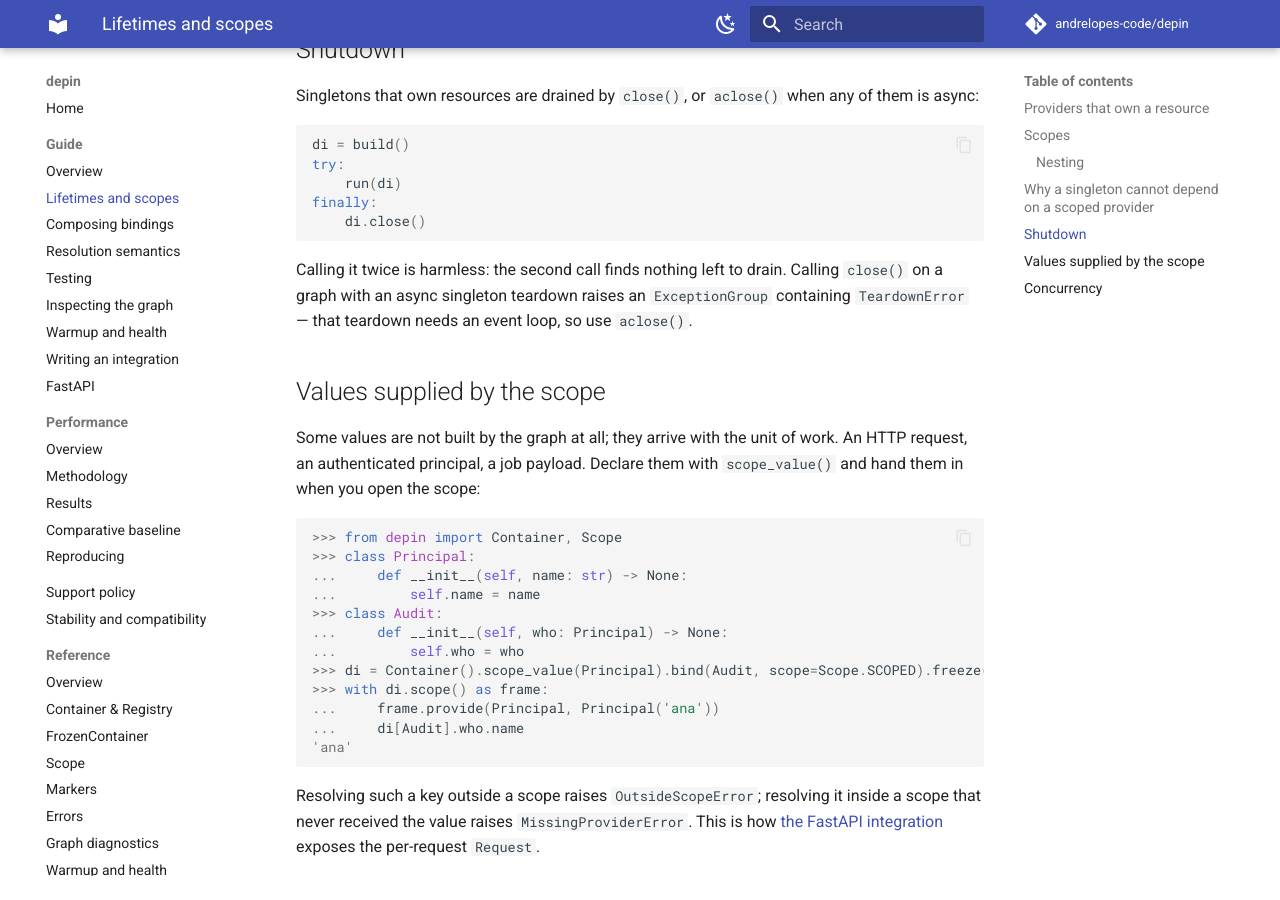
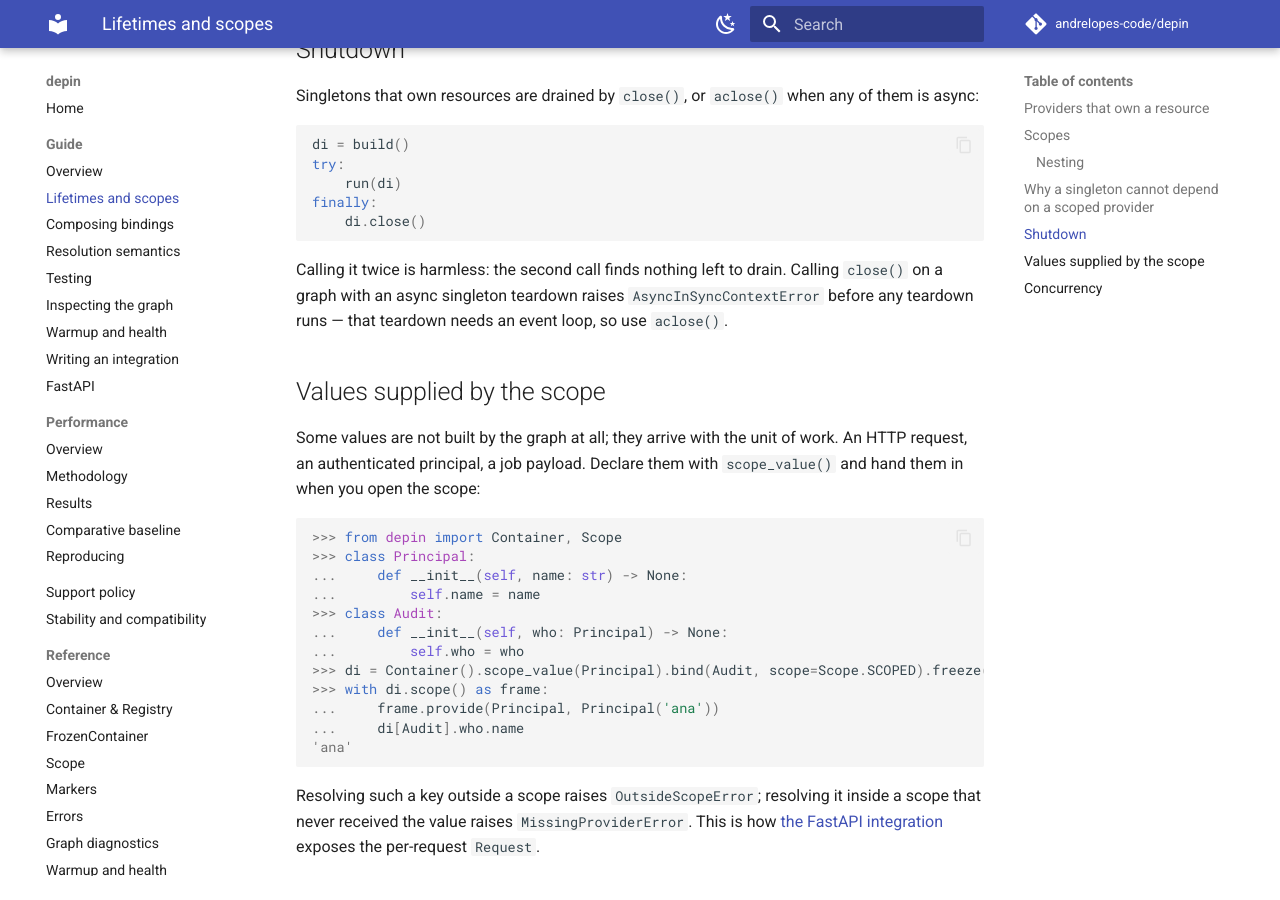
Before and after one commit to andrelopes-code/depin, an MkDocs documentation site: the page built from docs/guide/lifetimes.md, in a window 1280 px wide and 900 px high, scrolled down 2274 px. Built offline with MkDocs 1.6.1 and Material for MkDocs 9.7.7, drawn with Linux system fonts in a browser that asks for light colours; comment, search, counter and statistics services are not loaded; the version menu is left out.

Commit message:
test: align teardown close assertion with lifecycle guard

````diff
--- a/docs/guide/lifetimes.md
+++ b/docs/guide/lifetimes.md
@@ -116,9 +116,9 @@ finally:
 ```
 
 Calling it twice is harmless: the second call finds nothing left to drain.
-Calling `close()` on a graph with an async singleton teardown raises an
-`ExceptionGroup` containing `TeardownError` — that teardown needs an event
-loop, so use `aclose()`.
+Calling `close()` on a graph with an async singleton teardown raises
+`AsyncInSyncContextError` before any teardown runs — that teardown needs an
+event loop, so use `aclose()`.
 
 ## Values supplied by the scope
 
````
Also changed, not shown: 2 other files.
